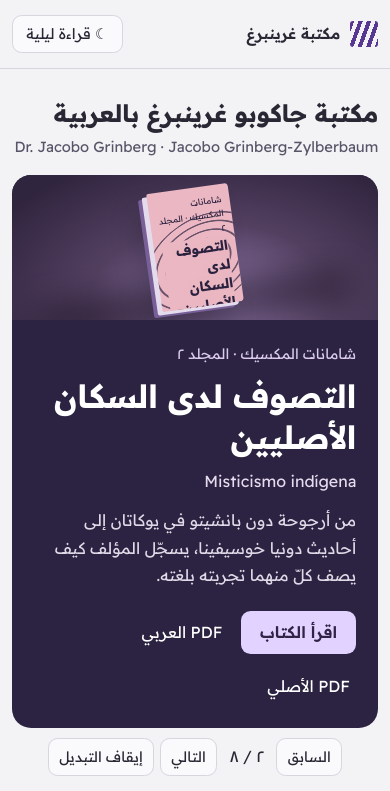
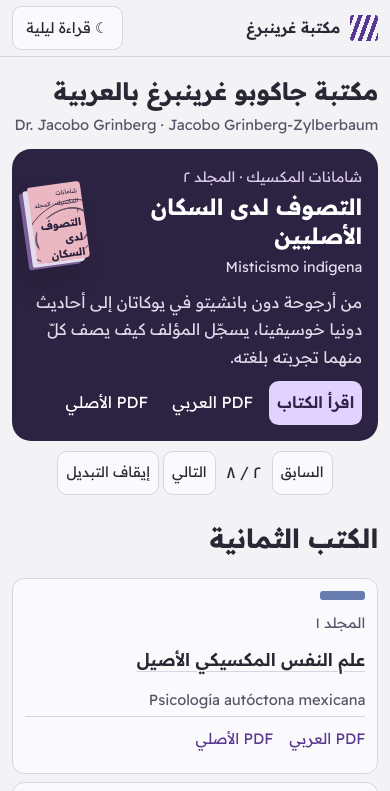
Before and after one commit to atharui/grinberg-library, a plain HTML site: page public/index.html in a window 390 px wide. Shown: the top 791 px of the page. Drawn offline with Linux system fonts and the light colour scheme.

Commit message:
Fit Arabic reader, chapter controls and book shelf to phone screens

```diff
--- a/public/style.css
+++ b/public/style.css
@@ -20,4 +20,65 @@ body{display:flex;min-height:100vh;min-height:100svh;flex-direction:column}
 .edition-links{display:flex;flex-wrap:wrap;gap:.4rem 1rem;border-top:1px solid var(--line);margin-top:auto;width:100%}
 .item .edition-links .file{border:0;margin:0;align-self:auto}
 .library-title{margin:24px 0 16px}.library-title h1{font-size:clamp(1.5rem,3vw,2.3rem)}.library-title p,.original-name{color:var(--minor);font-size:.92rem}.library-title a{color:var(--accent);text-decoration:underline}.original-name{text-align:right}.book-slide{margin:0;min-height:390px}.book-slide .pitch h2{font-size:clamp(2rem,4vw,3.4rem);line-height:1.28;margin:10px 0}.book-slide .pitch .sp-title{margin:0 0 12px;color:#e6dbef;text-align:right;font-size:1rem}.book-slide .cover,.book-slide .cover em{background:var(--jacket)}.book-slide .cover b{font-size:clamp(1.2rem,2.3vw,1.8rem);line-height:1.4;text-shadow:0 0 6px var(--jacket);background:var(--jacket)}.book-slide .cover b,.book-slide .cover em{z-index:2}.carousel-controls{display:flex;align-items:center;justify-content:center;gap:.55rem;margin-top:10px}.carousel-controls button{font-size:.9rem}.carousel-controls span{font-variant-numeric:tabular-nums;min-width:3rem;text-align:center}.book-slide .pitch{padding:clamp(22px,4vw,52px)}
-@media(max-width:600px){.book-slide{min-height:0;grid-template-rows:145px minmax(315px,auto)}.book-slide .art{height:145px}.book-slide .cover{width:82px}.book-slide .cover b{font-size:.85rem}.book-slide .cover small,.book-slide .cover em{font-size:.53rem}.book-slide .pitch{align-self:start}.carousel-controls{gap:.35rem}.carousel-controls button{padding-inline:.65rem}}
+
+/* Keep the reader within the viewport, including when chapter titles are long. */
+.reader {
+  width: min(100%, 830px);
+  min-width: 0;
+}
+
+@media (max-width: 600px) {
+  .library-title { margin-block: 14px 12px; }
+  .bar { min-height: 56px; }
+  .mode, .carousel-controls button { min-height: 44px; }
+  .book-slide {
+    grid-template-columns: minmax(0, 1fr) clamp(58px, 16vw, 82px);
+    grid-template-areas: "meta art" "title art" "spanish art" "summary summary" "actions actions";
+    align-content: start;
+    gap: 4px 12px;
+    padding: 16px;
+    min-height: 0;
+    margin: 0;
+  }
+  .book-slide .pitch { display: contents; }
+  .book-slide .pitch .meta { grid-area: meta; }
+  .book-slide .pitch h2 { grid-area: title; font-size: clamp(1.4rem, 5.6vw, 2rem); margin: 0; }
+  .book-slide .pitch .sp-title { grid-area: spanish; margin: 0; font-size: .9rem; }
+  .book-slide .pitch > p:not(.sp-title) { grid-area: summary; margin-top: 6px; }
+  .book-slide .links { grid-area: actions; margin-top: 6px; gap: 4px 8px; }
+  .book-slide .links a, .item .edition-links a, .tools > a {
+    display: inline-flex;
+    align-items: center;
+    min-height: 44px;
+  }
+  .book-slide .links a { padding: 4px 8px; }
+  .book-slide .art {
+    grid-area: art;
+    height: auto;
+    min-height: 84px;
+    background: transparent;
+    overflow: visible;
+  }
+  .book-slide .art::before { display: none; }
+  .book-slide .cover { width: 85%; padding: 4px; }
+  .book-slide .cover b { font-size: .66rem; }
+  .book-slide .cover small, .book-slide .cover em { font-size: .36rem; }
+  .carousel-controls { flex-wrap: wrap; gap: 4px; }
+  .carousel-controls button { padding-inline: 8px; }
+  .shelf { margin-block: 22px 40px; }
+  .grid { grid-template-columns: minmax(0, 1fr); }
+  .item { gap: 4px; }
+  .item .bookname { padding-block: 6px; min-height: 44px; }
+  .item .edition-links { gap: 0 16px; }
+  .item .edition-links .file { padding-block: 4px; }
+  .tools {
+    display: grid;
+    grid-template-columns: auto minmax(0, 1fr) 44px 44px;
+    gap: 3px 6px;
+  }
+  .tools select { width: 100%; max-width: none; }
+  .tools button, .tools select { min-height: 44px; }
+  .tools > a { grid-column: span 2; justify-content: center; }
+  .readerTop { padding-block: 4px; }
+  .fulltext [id] { scroll-margin-top: 7rem; }
+}
```
